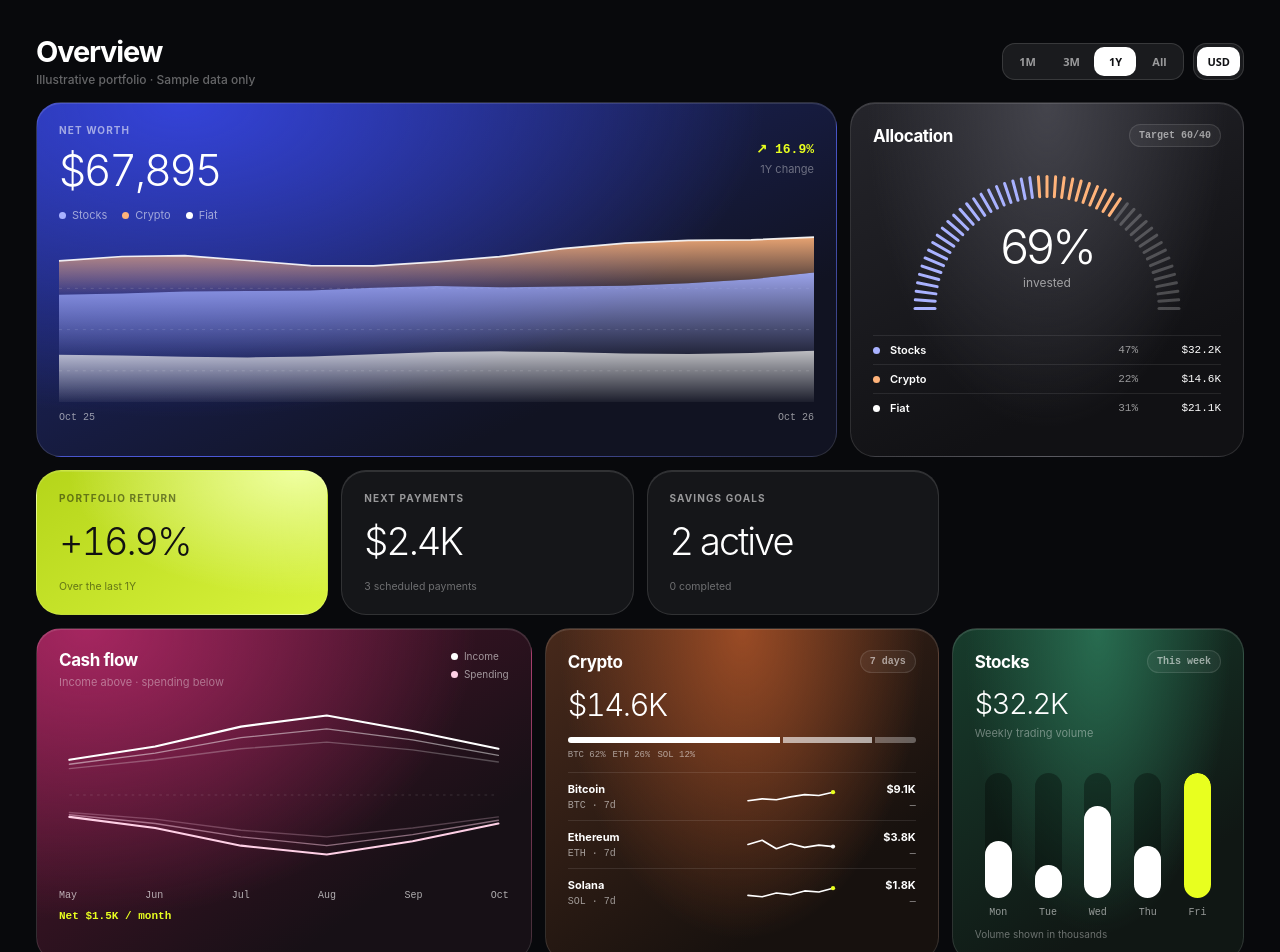
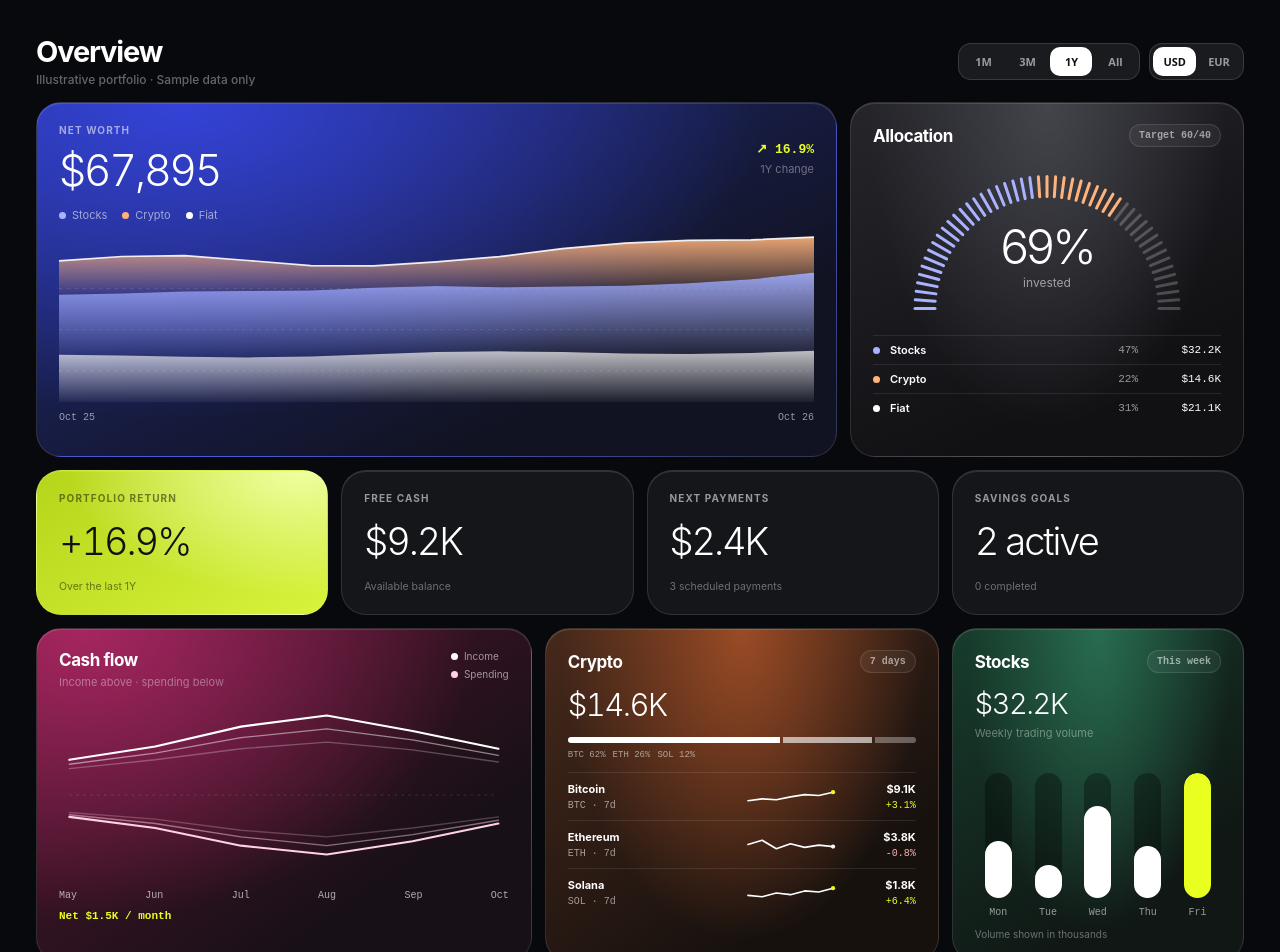
Before and after one commit to DiabloNova/oxenn_components, a Next.js app: page /components/finance-bento in a window 1280 px wide. Shown: the top 952 px of the page. Built offline with nearby package versions, Linux system fonts and the light colour scheme.

Commit message:
fix(finance-bento): provide explicit sample financial inputs

```diff
--- a/app/components/finance-bento/page.tsx
+++ b/app/components/finance-bento/page.tsx
@@ -14,6 +14,7 @@ const history: FinanceBentoData["history"] = Array.from({ length: 36 }, (_, inde
 
 const data: FinanceBentoData = {
   history,
+  availableCash: 9200,
   payments: [
     { name: "Rent", date: "Nov 1", amount: 1800 },
     { name: "Index fund · auto-buy", date: "Nov 3", amount: 500 },
@@ -37,9 +38,9 @@ const data: FinanceBentoData = {
     ],
   },
   crypto: [
-    { name: "Bitcoin", symbol: "BTC", share: 0.62, change: "+3.1%", ohlc: [[66.1, 67.0, 65.8, 66.8], [66.8, 67.6, 66.5, 67.4], [67.4, 67.9, 66.9, 67.1], [67.1, 68.2, 67.0, 68.0], [68.0, 68.9, 67.8, 68.7], [68.7, 69.1, 68.1, 68.4], [68.4, 69.6, 68.3, 69.4]] },
-    { name: "Ethereum", symbol: "ETH", share: 0.26, change: "−0.8%", ohlc: [[3.52, 3.58, 3.44, 3.47], [3.47, 3.55, 3.4, 3.53], [3.53, 3.56, 3.38, 3.41], [3.41, 3.5, 3.36, 3.48], [3.48, 3.51, 3.39, 3.43], [3.43, 3.49, 3.37, 3.46], [3.46, 3.52, 3.42, 3.44]] },
-    { name: "Solana", symbol: "SOL", share: 0.12, change: "+6.4%", ohlc: [[142, 149, 139, 147], [147, 151, 141, 143], [143, 156, 142, 154], [154, 158, 147, 149], [149, 162, 148, 160], [160, 166, 155, 157], [157, 171, 156, 168]] },
+    { name: "Bitcoin", symbol: "BTC", share: 0.62, change: 3.1, ohlc: [[66.1, 67.0, 65.8, 66.8], [66.8, 67.6, 66.5, 67.4], [67.4, 67.9, 66.9, 67.1], [67.1, 68.2, 67.0, 68.0], [68.0, 68.9, 67.8, 68.7], [68.7, 69.1, 68.1, 68.4], [68.4, 69.6, 68.3, 69.4]] },
+    { name: "Ethereum", symbol: "ETH", share: 0.26, change: -0.8, ohlc: [[3.52, 3.58, 3.44, 3.47], [3.47, 3.55, 3.4, 3.53], [3.53, 3.56, 3.38, 3.41], [3.41, 3.5, 3.36, 3.48], [3.48, 3.51, 3.39, 3.43], [3.43, 3.49, 3.37, 3.46], [3.46, 3.52, 3.42, 3.44]] },
+    { name: "Solana", symbol: "SOL", share: 0.12, change: 6.4, ohlc: [[142, 149, 139, 147], [147, 151, 141, 143], [143, 156, 142, 154], [154, 158, 147, 149], [149, 162, 148, 160], [160, 166, 155, 157], [157, 171, 156, 168]] },
   ],
   stocks: { days: ["Mon", "Tue", "Wed", "Thu", "Fri"], values: [2.1, 1.2, 3.4, 1.9, 4.6] },
 };
@@ -50,6 +51,7 @@ export default function FinanceBentoPage() {
       <div style={{ width: "100%", maxWidth: 1440, margin: "0 auto" }}>
         <FinanceBento
           data={data}
+          currencyRates={{ EUR: 0.92 }}
           title="Overview"
           subtitle="Illustrative portfolio · Sample data only"
           credit
```
